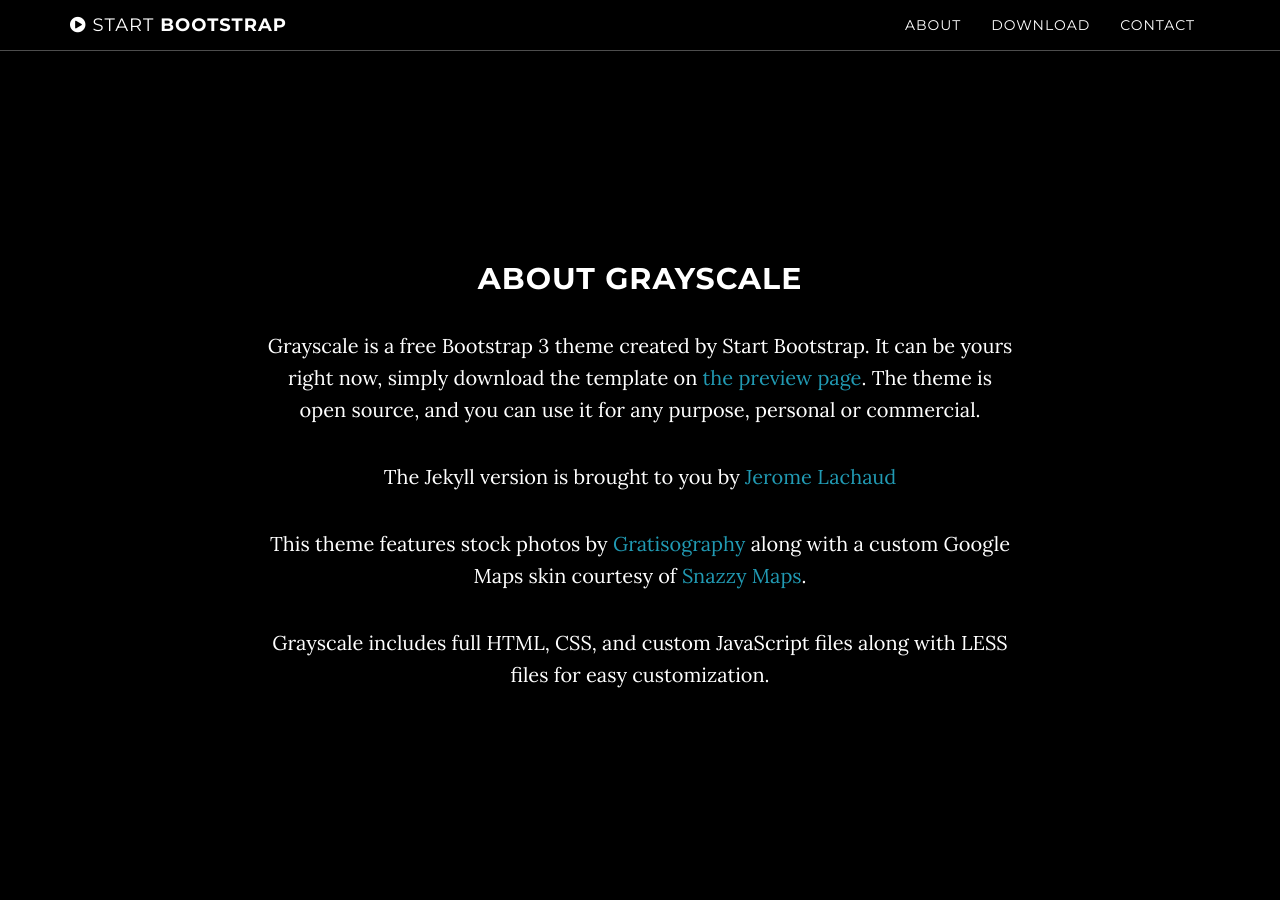
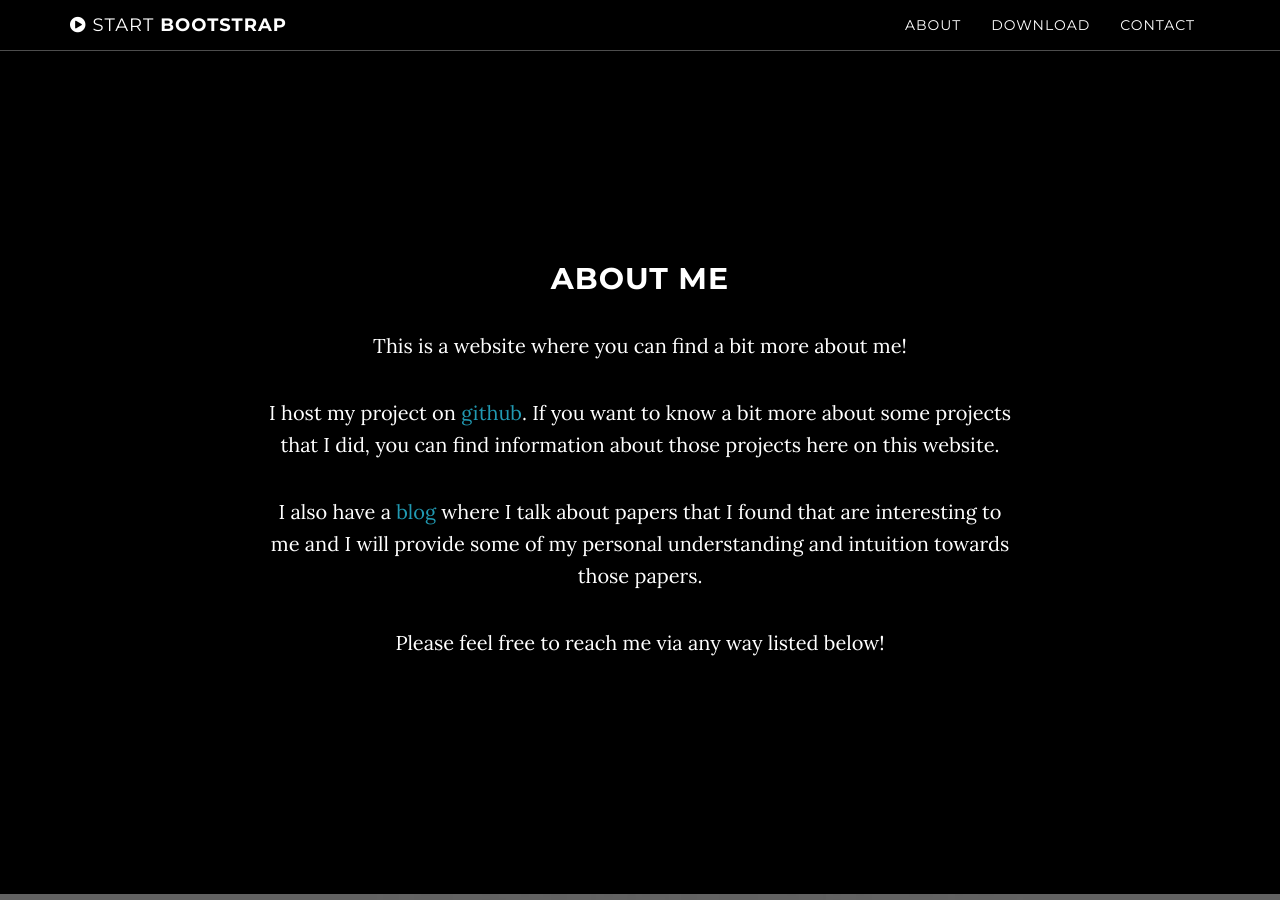
Before and after one commit to WeiwenXu21/WeiwenXu21.github.io, a Jekyll site: the page built from index.html, in a window 1280 px wide and 900 px high, scrolled down 838 px. Built offline with Jekyll 4.4.1, drawn with Linux system fonts in a browser that asks for light colours.

Commit message:
Update about page

```diff
--- a/_includes/about.html
+++ b/_includes/about.html
@@ -2,11 +2,11 @@
     <section id="about" class="container content-section text-center">
         <div class="row">
             <div class="col-lg-8 col-lg-offset-2">
-                <h2>About Grayscale</h2>
-                <p>Grayscale is a free Bootstrap 3 theme created by Start Bootstrap. It can be yours right now, simply download the template on <a href="http://startbootstrap.com/template-overviews/grayscale/">the preview page</a>. The theme is open source, and you can use it for any purpose, personal or commercial.</p>
-                <p>The Jekyll version is brought to you by <a href="https://github.com/jeromelachaud">Jerome Lachaud</a></p>
-                <p>This theme features stock photos by <a href="http://gratisography.com/">Gratisography</a> along with a custom Google Maps skin courtesy of <a href="http://snazzymaps.com/">Snazzy Maps</a>.</p>
-                <p>Grayscale includes full HTML, CSS, and custom JavaScript files along with LESS files for easy customization.</p>
+                <h2>About Me</h2>
+                <p>This is a website where you can find a bit more about me!</p>
+                <p>I host my project on <a href="https://github.com/WeiwenXu21">github</a>. If you want to know a bit more about some projects that I did, you can find information about those projects here on this website.</p>
+                <p>I also have a <a href="https://sirjennyxu.wordpress.com/">blog</a> where I talk about papers that I found that are interesting to me and I will provide some of my personal understanding and intuition towards those papers.</p>
+                <p>Please feel free to reach me via any way listed below!</p>
             </div>
         </div>
     </section>
```
